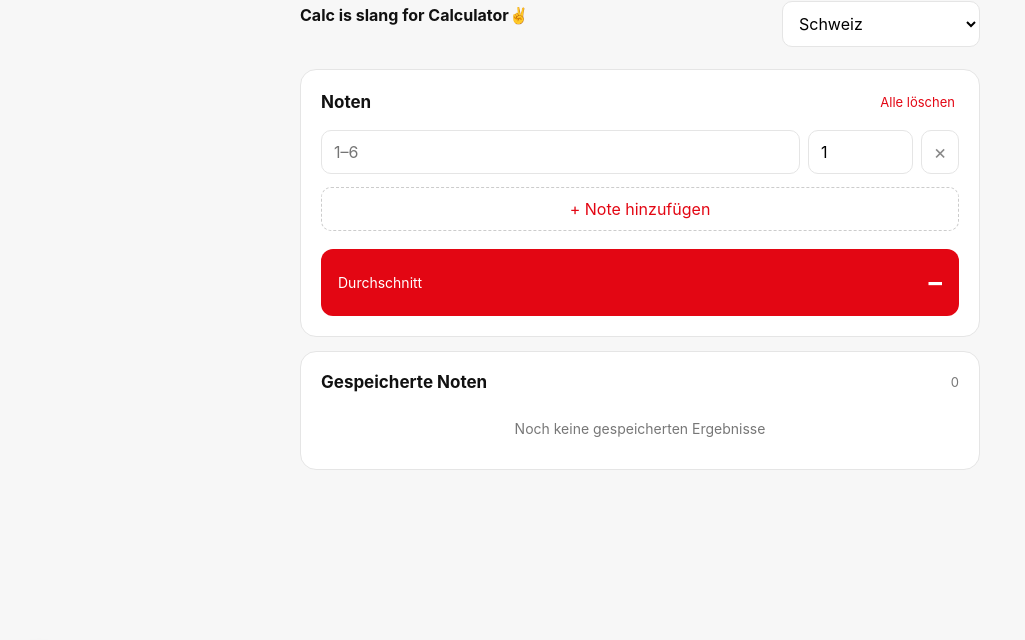
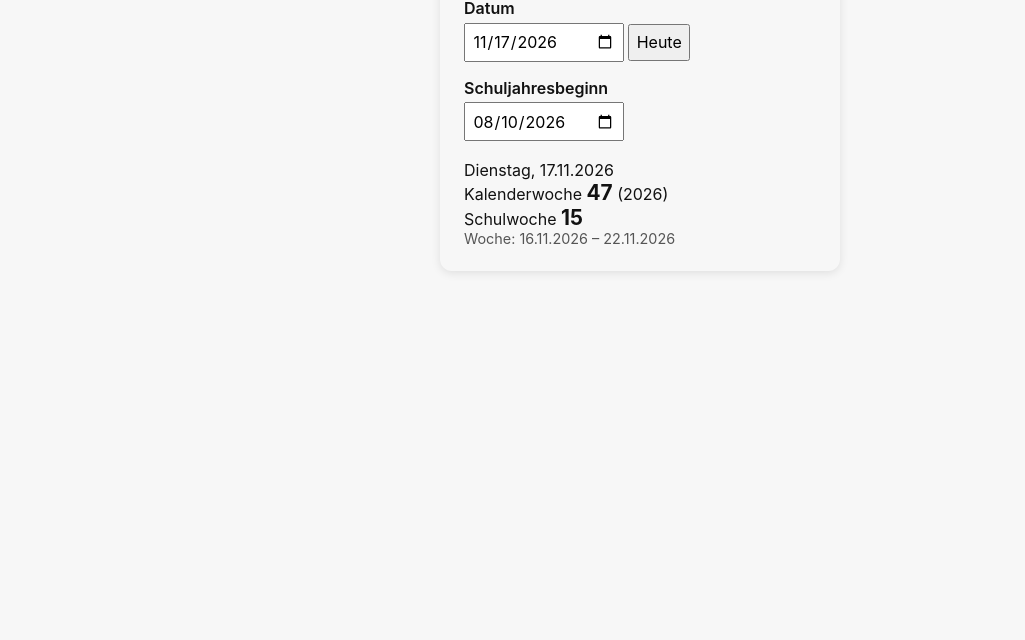
Before and after one commit to Fanxy13/grade-calc, a plain HTML site: page index.html in a window 1280 px wide. Shown: the part 94-734 px from the top of the page, without its empty margins (0-1025 px from the left). Drawn offline with Linux system fonts and the light colour scheme.

Commit message:
Update index.html

```diff
--- a/index.html
+++ b/index.html
@@ -1,65 +1,132 @@
 <!DOCTYPE html>
-<html lang="de">
+<html lang="de-CH">
 <head>
   <meta charset="UTF-8">
   <meta name="viewport" content="width=device-width, initial-scale=1.0">
-  <meta name="description" content="Ein einfacher Notenrechner für verschiedene Länder.">
-  <title>Notenrechner</title>
+  <title>Grade Calc</title>
   <link rel="stylesheet" href="style.css">
+  <style>
+    .kw-card {
+      max-width: 400px;
+      margin: 2rem auto;
+      padding: 1.5rem;
+      border-radius: 12px;
+      box-shadow: 0 2px 10px rgba(0, 0, 0, 0.1);
+    }
+    .kw-card label { display: block; margin-top: 1rem; font-weight: 600; }
+    .kw-card input, .kw-card button { padding: 0.4rem; margin-top: 0.3rem; }
+    .kw-resultat { margin-top: 1.2rem; }
+    .kw-resultat strong { font-size: 1.3em; }
+    .kw-bereich { opacity: 0.7; font-size: 0.9em; }
+  </style>
 </head>
 <body>
-  <main class="app">
-    <header class="topbar">
-      <div>
-        <h1>Grade Calc</h1>
-        <h4>Calc is slang for Calculator✌️</h4>
-      </div>
 
-      <label class="country">
-        <span>Land</span>
-        <select id="countrySelect"></select>
-      </label>
-    </header>
+  <!-- ===== DEIN BESTEHENDER NOTENRECHNER ===== -->
+  <!-- Hier den bisherigen Inhalt aus deinem <body> einfügen (ohne <script>-Tags) -->
+  <!-- ========================================= -->
 
-    <section class="calculator card">
-      <div class="section-head">
-        <h2>Noten</h2>
-        <button id="clearAll" class="text-button" type="button">Alle löschen</button>
-      </div>
+  <!-- ===== KALENDERWOCHEN-RECHNER ===== -->
+  <section id="kw-rechner" class="kw-card">
+    <h2>Kalenderwochen-Rechner</h2>
 
-      <div id="gradeList"></div>
+    <label for="kw-datum">Datum</label>
+    <input type="date" id="kw-datum">
+    <button type="button" id="kw-heute">Heute</button>
 
-      <button id="addGrade" class="add-button" type="button">+ Note hinzufügen</button>
+    <label for="kw-schulstart">Schuljahresbeginn</label>
+    <input type="date" id="kw-schulstart">
 
-      <div class="result">
-        <span>Durchschnitt</span>
-        <strong id="average">–</strong>
-      </div>
-    </section>
-
-    <section class="history card">
-      <div class="section-head">
-        <h2>Gespeicherte Noten</h2>
-        <span id="savedCount">0</span>
-      </div>
-      <div id="historyList" class="history-list"></div>
-    </section>
-
-  <a class="github-link" href="https://github.com/Fanxy13" target="_blank" rel="noopener noreferrer" aria-label="GitHub Profil">
-    <svg viewBox="0 0 24 24" aria-hidden="true">
-      <path d="M12 .5a12 12 0 0 0-3.79 23.39c.6.11.82-.26.82-.58v-2.04c-3.34.73-4.04-1.61-4.04-1.61-.55-1.4-1.34-1.77-1.34-1.77-1.09-.75.08-.74.08-.74 1.2.08 1.84 1.23 1.84 1.23 1.07 1.83 2.8 1.3 3.49.99.11-.78.42-1.3.76-1.6-2.67-.3-5.47-1.34-5.47-5.94 0-1.31.47-2.38 1.23-3.22-.12-.3-.53-1.52.12-3.17 0 0 1-.32 3.3 1.23a11.5 11.5 0 0 1 6 0c2.3-1.55 3.3-1.23 3.3-1.23.65 1.65.24 2.87.12 3.17.76.84 1.23 1.91 1.23 3.22 0 4.61-2.8 5.63-5.48 5.93.43.37.81 1.1.81 2.22v3.29c0 .32.22.7.83.58A12 12 0 0 0 12 .5Z"/>
-    </svg>
-  </a>
-  </main>
-
-  <template id="gradeTemplate">
-    <div class="grade-row">
-      <input class="grade-input" type="number" step="0.1" inputmode="decimal" placeholder="Note">
-      <input class="weight-input" type="number" step="0.1" min="0.1" value="1" inputmode="decimal" placeholder="Gewicht">
-      <button class="remove-button" type="button" aria-label="Note löschen">×</button>
-    </div>
-  </template>
+    <div id="kw-resultat" class="kw-resultat"></div>
+  </section>
 
   <script src="script.js"></script>
+  <script>
+    (() => {
+      const TAG = 86400000;
+      const WOCHENTAGE = ["Sonntag", "Montag", "Dienstag", "Mittwoch", "Donnerstag", "Freitag", "Samstag"];
+
+      const datumInput = document.getElementById("kw-datum");
+      const startInput = document.getElementById("kw-schulstart");
+      const heuteBtn = document.getElementById("kw-heute");
+      const resultat = document.getElementById("kw-resultat");
+
+      const parse = (s) => {
+        const [y, m, d] = s.split("-").map(Number);
+        return new Date(Date.UTC(y, m - 1, d));
+      };
+      const toInput = (d) => d.toISOString().slice(0, 10);
+      const format = (d) => d.toLocaleDateString("de-CH", { timeZone: "UTC" });
+      const heuteUTC = () => {
+        const h = new Date();
+        return new Date(Date.UTC(h.getFullYear(), h.getMonth(), h.getDate()));
+      };
+
+      const montagDerWoche = (date) => {
+        const d = new Date(date);
+        d.setUTCDate(d.getUTCDate() - (d.getUTCDay() || 7) + 1);
+        return d;
+      };
+
+      // ISO-8601-Kalenderwoche
+      const isoWoche = (date) => {
+        const d = new Date(date);
+        d.setUTCDate(d.getUTCDate() + 4 - (d.getUTCDay() || 7));
+        const jahrStart = new Date(Date.UTC(d.getUTCFullYear(), 0, 1));
+        return {
+          woche: Math.ceil(((d - jahrStart) / TAG + 1) / 7),
+          jahr: d.getUTCFullYear()
+        };
+      };
+
+      const schulwoche = (date, start) =>
+        Math.round((montagDerWoche(date) - montagDerWoche(start)) / (7 * TAG)) + 1;
+
+      // Standard: Montag der Woche mit dem 15. August des aktuellen Schuljahres
+      const standardSchulstart = () => {
+        const h = new Date();
+        const jahr = h.getMonth() >= 7 ? h.getFullYear() : h.getFullYear() - 1;
+        return toInput(montagDerWoche(new Date(Date.UTC(jahr, 7, 15))));
+      };
+
+      const berechnen = () => {
+        if (!datumInput.value) {
+          resultat.textContent = "Bitte ein Datum wählen.";
+          return;
+        }
+        const datum = parse(datumInput.value);
+        const { woche, jahr } = isoWoche(datum);
+        const mo = montagDerWoche(datum);
+        const so = new Date(mo.getTime() + 6 * TAG);
+
+        let schulText = "Kein Schuljahresbeginn gesetzt.";
+        if (startInput.value) {
+          const sw = schulwoche(datum, parse(startInput.value));
+          schulText = sw >= 1 ? `Schulwoche <strong>${sw}</strong>` : "Vor Schuljahresbeginn";
+        }
+
+        resultat.innerHTML = `
+          <p>${WOCHENTAGE[datum.getUTCDay()]}, ${format(datum)}</p>
+          <p>Kalenderwoche <strong>${woche}</strong> (${jahr})</p>
+          <p>${schulText}</p>
+          <p class="kw-bereich">Woche: ${format(mo)} – ${format(so)}</p>`;
+      };
+
+      startInput.value = localStorage.getItem("kw-schulstart") || standardSchulstart();
+      datumInput.value = toInput(heuteUTC());
+
+      datumInput.addEventListener("input", berechnen);
+      startInput.addEventListener("input", () => {
+        localStorage.setItem("kw-schulstart", startInput.value);
+        berechnen();
+      });
+      heuteBtn.addEventListener("click", () => {
+        datumInput.value = toInput(heuteUTC());
+        berechnen();
+      });
+
+      berechnen();
+    })();
+  </script>
 </body>
 </html>
```
